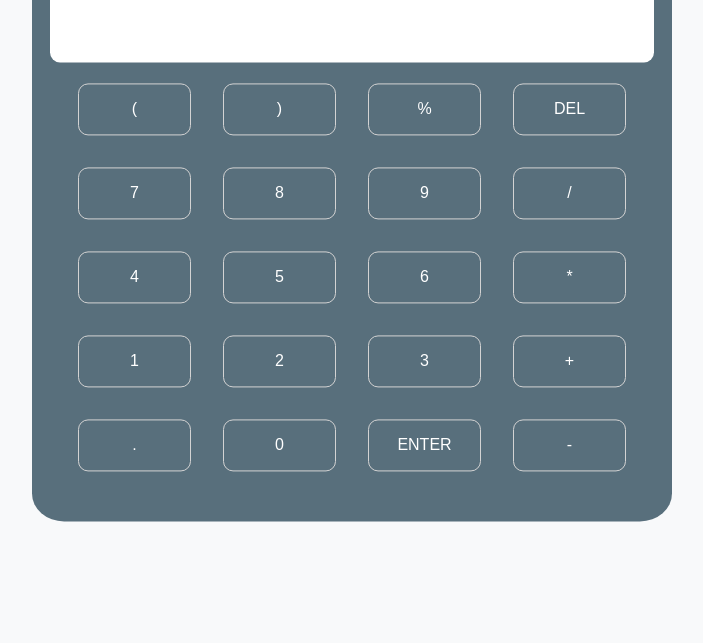
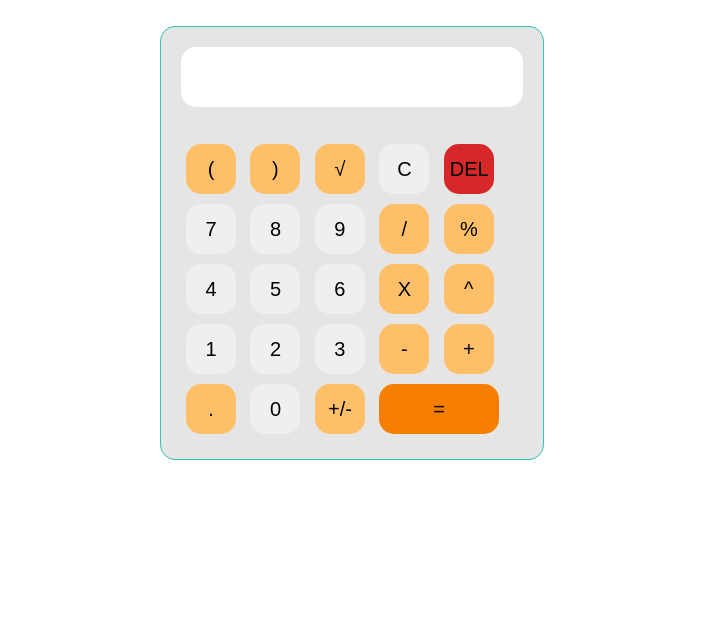
Before and after one commit to TejasPrabhu21/OIBSIP, a plain HTML site: page Task1/index.html in a window 1280 px wide. Shown: the part 157-800 px from the top of the page, without its empty margins (288-991 px from the left). Drawn offline with Linux system fonts and the light colour scheme; a web font is replaced by a local one.

Commit message:
task1 completed

```diff
--- /dev/null
+++ b/Task1/app.js
@@ -0,0 +1,47 @@
+// const dispValue = document.getElementById('display').value;
+
+function addToDisplay(value) {
+    document.getElementById('display').value += value;
+}
+
+function clearDisplay() {
+    document.getElementById('display').value = ' ';
+}
+
+function getResult() {
+    const expression = document.getElementById('display').value;
+    try {
+        const result = eval(expression);
+        document.getElementById('display').value = result;
+    } catch (error) {
+        document.getElementById('display').value = 'Error';
+    }
+}
+
+function squareRoot() {
+    const dispValue = document.getElementById('display').value;
+    if (dispValue !== '') {
+        const number = parseFloat(dispValue);
+        if (number >= 0) {
+            const result = Math.sqrt(number);
+            document.getElementById('display').value = result;
+            dispValue = result;
+        } else {
+            document.getElementById('display').value = 'Error';
+        }
+    }
+}
+
+function deleteLast() {
+    const dispValue = document.getElementById('display').value;
+    document.getElementById('display').value = dispValue.slice(0, -1);
+}
+
+function changeSign() {
+    const dispValue = document.getElementById('display').value;
+    if (currentText.charAt(0) === '-') {
+        document.getElementById('display').value = dispValue.slice(1).toFixed(3);
+    } else {
+        document.getElementById('display').value = '-' + dispValue;
+    }
+}
--- a/Task1/index.html
+++ b/Task1/index.html
@@ -1,45 +1,51 @@
 <!DOCTYPE html>
 <html lang="en">
+
 <head>
     <meta charset="UTF-8">
     <meta name="viewport" content="width=device-width, initial-scale=1.0">
     <link rel="stylesheet" href="style.css">
     <title>Calculator</title>
 </head>
+
 <body>
-    <!-- <div class="header">
+    <div class="heading">
         <h1>CALCULATOR</h1>
-    </div> -->
+    </div>
 
-    <div class="container">
-        <form action="evaluate()" class="calculator">
-            <fieldset class="answer">
-                <input type="text" class="equation" readonly>
-                <input type="text" class="input" >
-            </fieldset>
-            <fieldset class="buttons">
-                <button>(</button>
-                <button>)</button>
-                <button>%</button>
-                <button>DEL</button>
-                <button>7</button>
-                <button>8</button>
-                <button>9</button>
-                <button>/</button>
-                <button>4</button>
-                <button>5</button>
-                <button>6</button>
-                <button>*</button>
-                <button>1</button>
-                <button>2</button>
-                <button>3</button>
-                <button>+</button>
-                <button>.</button>
-                <button>0</button>
-                <button>ENTER</button>
-                <button>-</button>
-            </fieldset>
-        </form>
+    <div id="container">
+        <input type="text" class="input" id="display" readonly>
+        <br>
+        <input type="button" class="operators" value="(" onclick="addToDisplay('(')">
+        <input type="button" class="operators" value=")" onclick="addToDisplay(')')">
+        <input type="button" class="operators" value="√" onclick="squareRoot()">
+        <input type="button" value="C" onclick="clearDisplay()">
+        <input type="button" value="DEL" onclick="deleteLast()">
+        <br>
+        <input type="button" value="7" onclick="addToDisplay('7')">
+        <input type="button" value="8" onclick="addToDisplay('8')">
+        <input type="button" value="9" onclick="addToDisplay('9')">
+        <input type="button" class="operators" value="/" onclick="addToDisplay('/')">
+        <input type="button" class="operators" value="%" onclick="addToDisplay('%')">
+        <br>
+        <input type="button" value="4" onclick="addToDisplay('4')">
+        <input type="button" value="5" onclick="addToDisplay('5')">
+        <input type="button" value="6" onclick="addToDisplay('6')">
+        <input type="button" class="operators" value="X" onclick="addToDisplay('*')">
+        <input type="button" class="operators" value="^" onclick="addToDisplay('**')">
+        <br>
+        <input type="button" value="1" onclick="addToDisplay('1')">
+        <input type="button" value="2" onclick="addToDisplay('2')">
+        <input type="button" value="3" onclick="addToDisplay('3')">
+        <input type="button" class="operators" value="-" onclick="addToDisplay('-')">
+        <input type="button" class="operators" value="+" onclick="addToDisplay('+')">
+        <br>
+        <input type="button" class="operators" value="." onclick="addToDisplay('.')">
+        <input type="button" value="0" onclick="addToDisplay('0')">
+        <input type="button" class="operators" value="+/-" onclick="changeSign()">
+        <input type="button" value="=" onclick="getResult()">
     </div>
+    <script src="app.js"></script>
 </body>
+
 </html>
--- a/Task1/style.css
+++ b/Task1/style.css
@@ -3,73 +3,67 @@
 
 @import url('https://fonts.googleapis.com/css2?family=Handjet:wght@300;400;500&family=Mina&family=Poppins:ital,wght@0,100;0,300;0,400;1,100;1,200&family=Space+Grotesk:wght@300;400&display=swap');
 
-
-*{
+* {
     box-sizing: border-box;
     /* font-family: 'Poppins', sans-serif;
     font-family: 'Space Grotesk', sans-serif; */
     font-family: 'Mina', sans-serif;
 }
-body{
-    background-color: #f8f9fa;
+
+.heading {
+    text-align: center;
+    font-size: 2rem;
+    color: #31393c;
 }
 
-.header{
-    text-align: center;
-    font-size: 1.2rem;
-    color: #242423;
+#container {
+    width: max-content;
+    padding: 20px;
+    border: 1px solid #2ec4b6;
+    border-radius: 15px;
+    background-color: #e5e5e5;
+
+    position: absolute;
+    top: 50%;
+    left: 50%;
+    transform: translate(-50%, -50%);
 }
-.container{
-    position: absolute;
-    left: 50%;
-    top: 50%;
-    transform: translate(-50%,-50%);
-    margin: auto;
+
+input {
+    border-radius: 15px;
 }
-.calculator{
-    background-color: #586f7c;
-    border-radius: 5%;
+
+input[type="text"] {
+    width: 100%;
+    margin-bottom: 2rem;
+    padding: 1rem;
+    font-size: 1.5rem;
 }
-form{
-    margin: auto;
-    padding: 1.5rem 1rem;
-}
-fieldset{
-    border: none;
-}
-input{
+
+input[type="button"] {
+    width: 50px;
+    height: 50px;
+    font-size: 20px;
+    margin: 5px;
     border: none;
     outline: none;
 }
-.answer{
-    background-color: #fff;
-    border-radius: 10px;
-}
-.answer>.input{
-    font-family: 'Mina', sans-serif;
-    font-size: 2rem;
-    width: 100%;
-    height: 5vh;
-    padding: 15px;
-}
-/* .answer>.equation{
-    font-family: 'Mina', sans-serif;
-    font-size: 2rem;
-    height: 5vh;
-    padding: 15px;
-} */
 
-.buttons{
-    display: grid;
-    grid-template-columns: 1fr 1fr 1fr 1fr;
+input[value="="] {
+    background-color: #f77f00;
+    width: 35%;
 }
 
-button{
-    margin: 1rem;
-    padding: 1rem 0;
-    font-size: 1rem;
-    color: white;
-    border-radius: 10px;
-    background-color: #586f7c;
-    border: 1px solid lightgray;
+input[value="DEL"] {
+    background-color: #d62828;
 }
+
+.operators {
+    background-color: #FFBF69;
+}
+
+.input {
+    border: none;
+    outline: none;
+    width: 100%;
+}
```
Also changed, not shown: Task2/index.html (+3 -3 lines).
